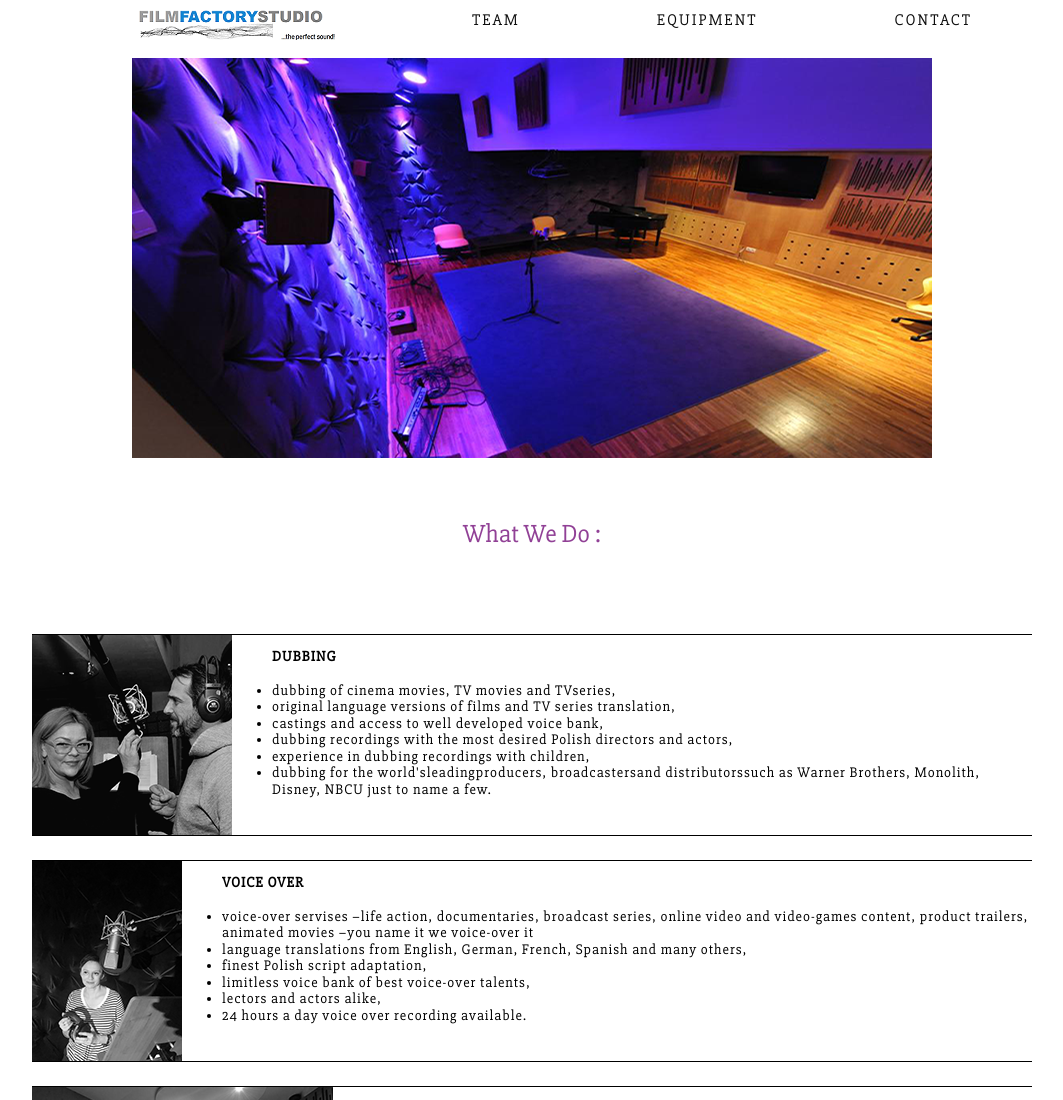
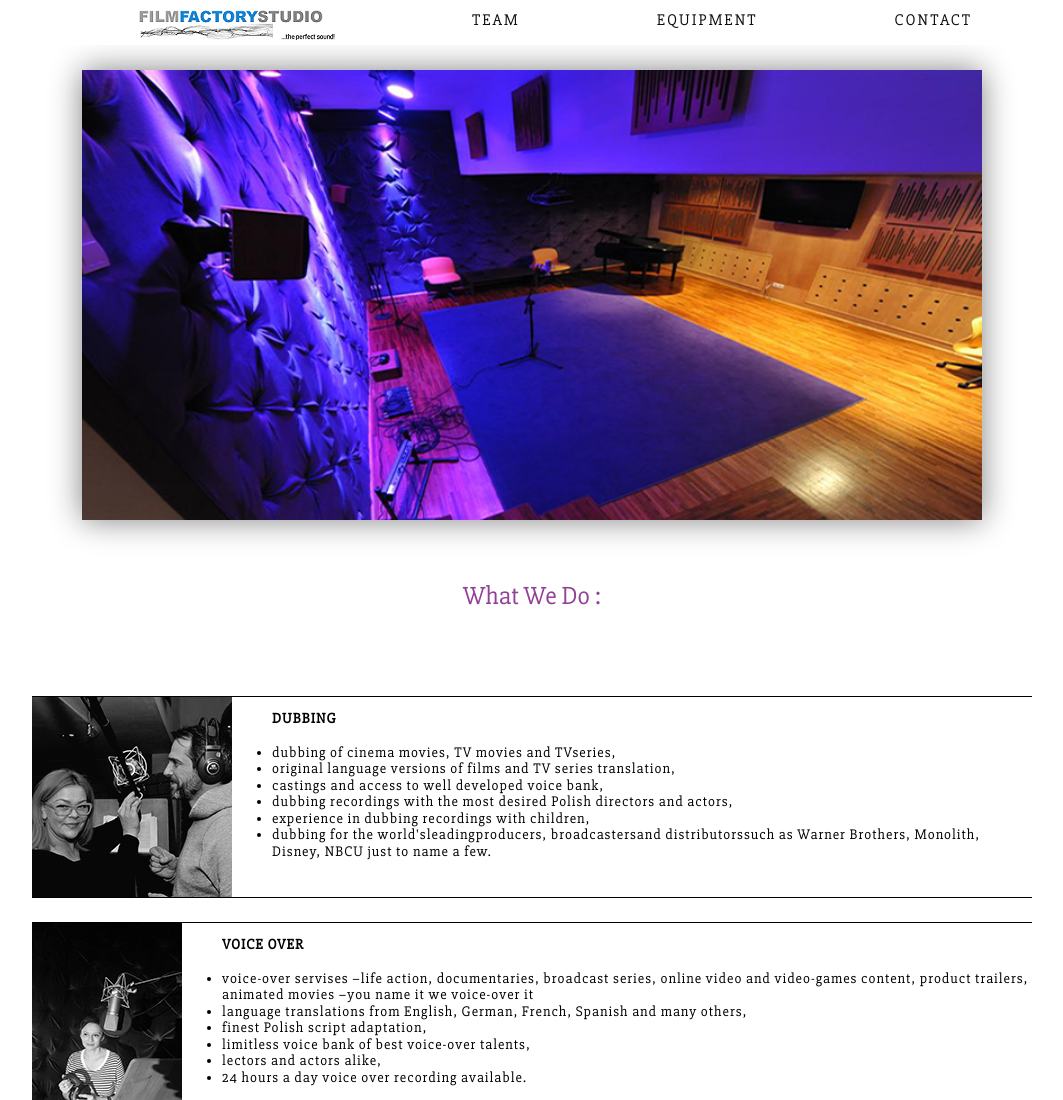
Before and after one commit to marszallek/FilmFactoryStudio, a plain HTML site: page index.html in a window 1280 px wide. Shown: the top 1100 px of the page, without its empty margins (108-1171 px from the left). Drawn offline with Linux system fonts and the light colour scheme; a script that the page names is missing.

Commit message:
Add files via upload

```diff
--- a/main.css
+++ b/main.css
@@ -10,7 +10,7 @@
     position: fixed;
     background-color: white;
     max-width: 100vw;
-    margin-top: -8px;
+    margin-top: -70px;
     opacity: 0.95;
 }
 #studio
@@ -18,9 +18,10 @@
    display: block;
    margin-right: auto;
    margin-left: auto;
-   width: 80%;
-   height: 80%;
-   padding-top: 50px;
+   margin-top: 70px;
+   width: 90%;
+   height: 90%;
+   box-shadow: 0 0 30px grey;
 }
 #wedo
 {
```
